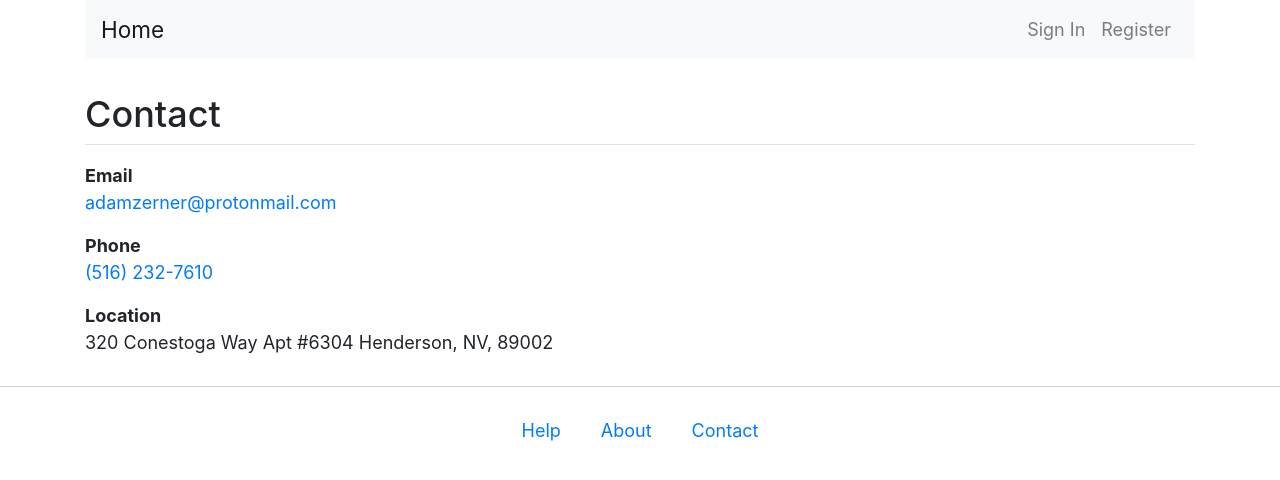
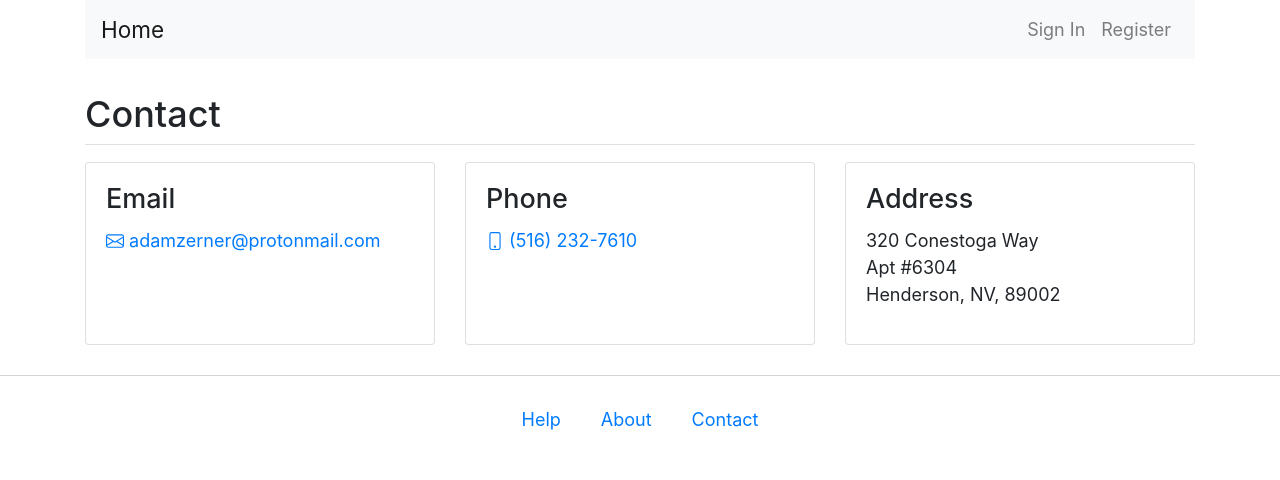
Before and after one commit to adamzerner/vue-starter, a Vue app: page /contact in a window 1280 px wide. Shown: the top 480 px of the page. Built offline with nearby package versions, Linux system fonts and the light colour scheme.

Commit message:
Nicer contact page

```diff
--- a/src/views/footer/contact.vue
+++ b/src/views/footer/contact.vue
@@ -1,18 +1,33 @@
 <template>
   <section>
     <page-header>Contact</page-header>
-    <strong>Email</strong>
-    <p>
-      <a href="mailto:adamzerner@protonmail.com">adamzerner@protonmail.com</a>
-    </p>
-    <strong>Phone</strong>
-    <p>
-      <a href="tel:516-232-7610">(516) 232-7610</a>
-    </p>
-    <strong>Location</strong>
-    <address>
-      320 Conestoga Way Apt #6304 Henderson, NV, 89002
-    </address>
+    <b-card-group deck>
+      <b-card title="Email">
+        <b-card-text>
+          <a href="mailto:adamzerner@protonmail.com">
+            <b-icon-envelope />
+            adamzerner@protonmail.com
+          </a>
+        </b-card-text>
+      </b-card>
+      <b-card title="Phone">
+        <b-card-text>
+          <a href="tel:516-232-7610">
+            <b-icon-phone />
+            (516) 232-7610
+          </a>
+        </b-card-text>
+      </b-card>
+      <b-card title="Address">
+        <b-card-text>
+          <address>
+            <div>320 Conestoga Way</div>
+            <div>Apt #6304</div>
+            <div>Henderson, NV, 89002</div>
+          </address>
+        </b-card-text>
+      </b-card>
+    </b-card-group>
   </section>
 </template>
 
```
